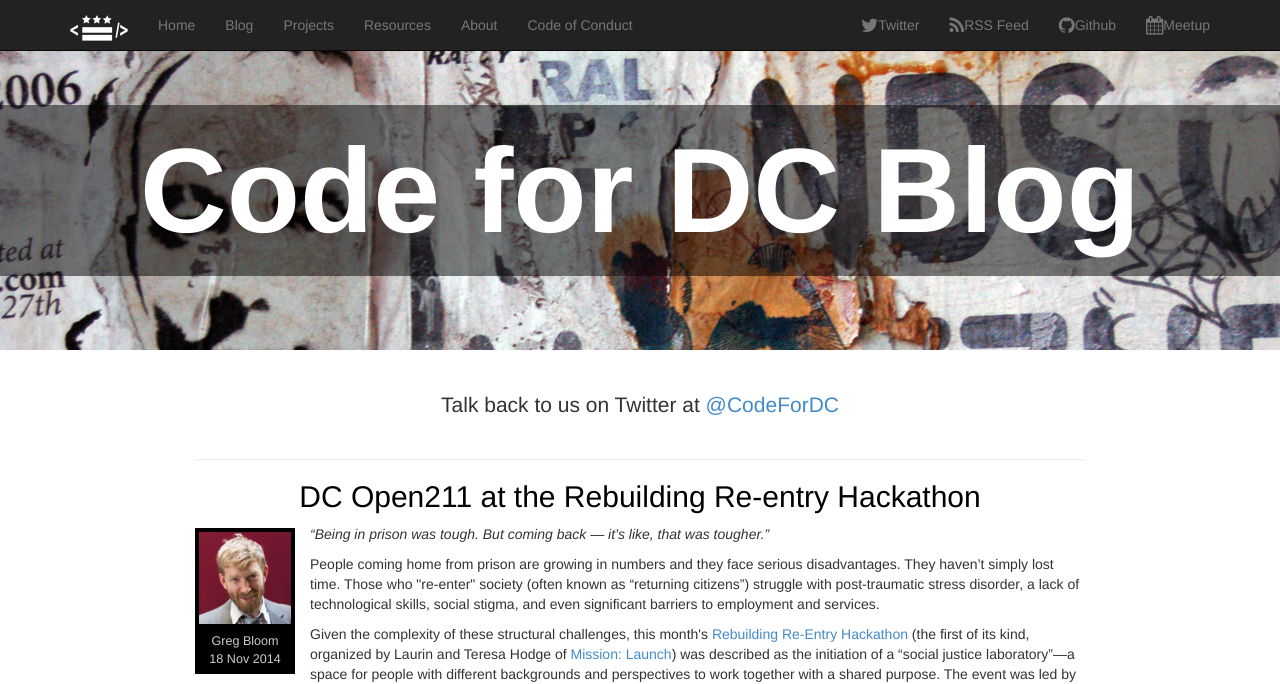
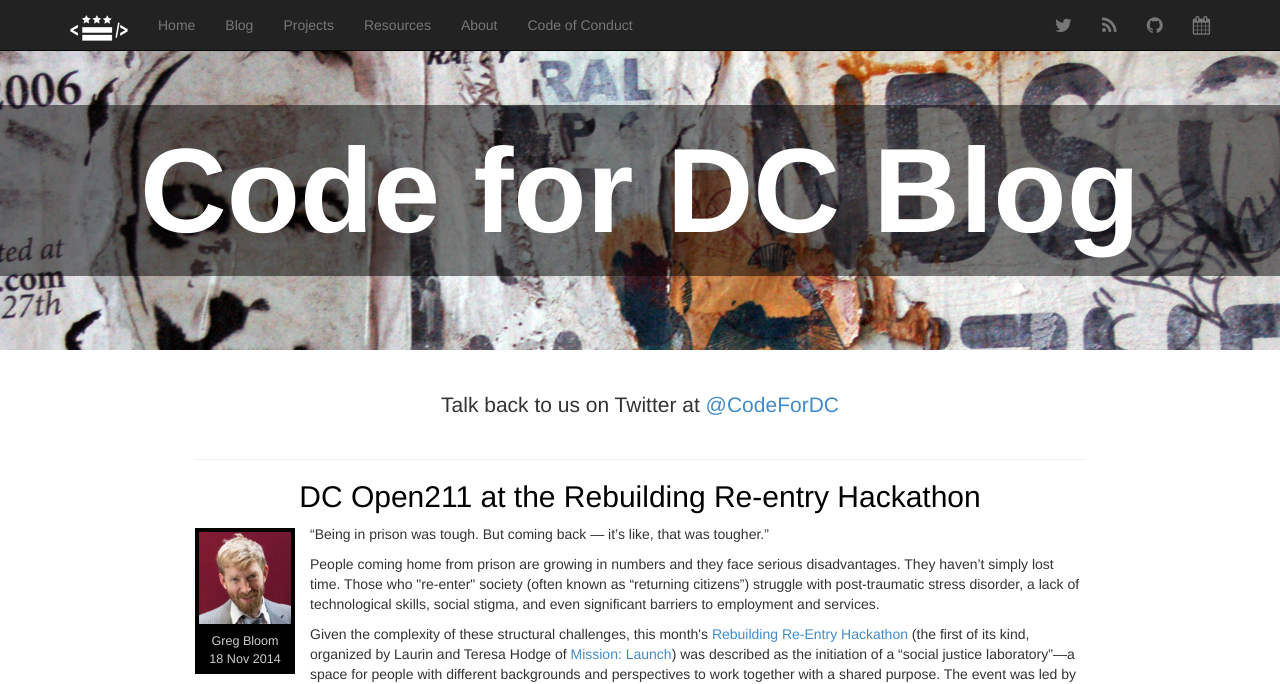
Before and after one commit to civictechdc/codefordc.github.com, a Jekyll site: the page built from blog/index.html, in a window 1280 px wide. Shown: the top 684 px of the page. Built offline with Jekyll 4.4.1, drawn with Linux system fonts in a browser that asks for light colours; Markdown is read by kramdown in place of the engine named in the settings.

Commit message:
use bootstrap classes for navbar dropdown text

```diff
--- a/_includes/_navbar.html
+++ b/_includes/_navbar.html
@@ -18,10 +18,10 @@
         <li><a href="/codeofconduct.html">Code of Conduct</a></li>
       </ul>
       <ul class="nav navbar-nav navbar-right">
-        <li><a href="https://twitter.com/CodeforDC"><i class="fa fa-twitter fa-lg"></i><span class="collapse-text">Twitter</span></a></li>
-        <li><a href="/rss.xml"><i class="fa fa-rss fa-lg"></i><span class="collapse-text">RSS Feed</span></a></li>
-        <li><a href="https://github.com/codefordc"><i class="fa fa-github fa-lg"></i><span class="collapse-text">Github</span></a></li>
-        <li><a href="http://meetup.com/code-for-dc"><i class="fa fa-calendar fa-lg"></i><span class="collapse-text">Meetup</span></a></li>
+        <li><a href="https://twitter.com/CodeforDC"><i class="fa fa-twitter fa-lg"></i><span class="visible-xs-block">Twitter</span></a></li>
+        <li><a href="/rss.xml"><i class="fa fa-rss fa-lg"></i><span class="visible-xs-block">RSS Feed</span></a></li>
+        <li><a href="https://github.com/codefordc"><i class="fa fa-github fa-lg"></i><span class="visible-xs-block">Github</span></a></li>
+        <li><a href="http://meetup.com/code-for-dc"><i class="fa fa-calendar fa-lg"></i><span class="visible-xs-block">Meetup</span></a></li>
       </ul>
     </div><!--/.nav-collapse -->
   </div>
--- a/assets/css/style.css
+++ b/assets/css/style.css
@@ -81,6 +81,7 @@
 	border-top: 2px solid #ccc;
 }
 
+<<<<<<< HEAD
 .italic {
 	font-style:italic;
 }
@@ -91,6 +92,8 @@
 }
 =======
 >>>>>>> basic resources page
+=======
+>>>>>>> use bootstrap classes for navbar dropdown text
 
 /***************************/
 /*  index */
@@ -513,17 +516,14 @@
 /*  media queries */
 /***************************/
 
-@media (max-width: 767px) {
-
-    .collapse-text {
-        display: inline;
-        padding-left: 5px;
-    }
-}
 
 @media (min-width: 768px) and (max-width: 992px) {
     .navbar {
+<<<<<<< HEAD
         font-size: 90%;
 >>>>>>> basic resources page
+=======
+        font-size: 94%;
+>>>>>>> use bootstrap classes for navbar dropdown text
     }
 }
```
